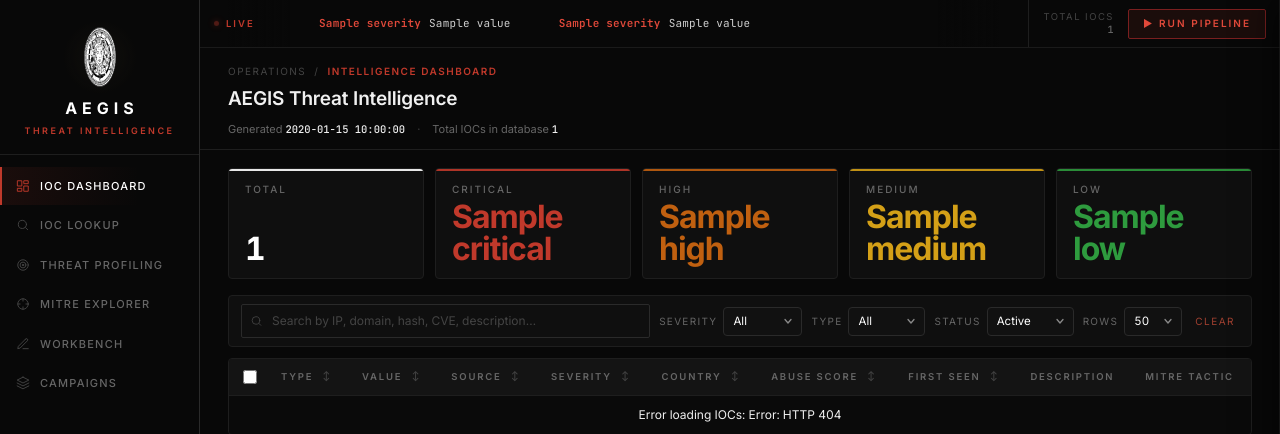
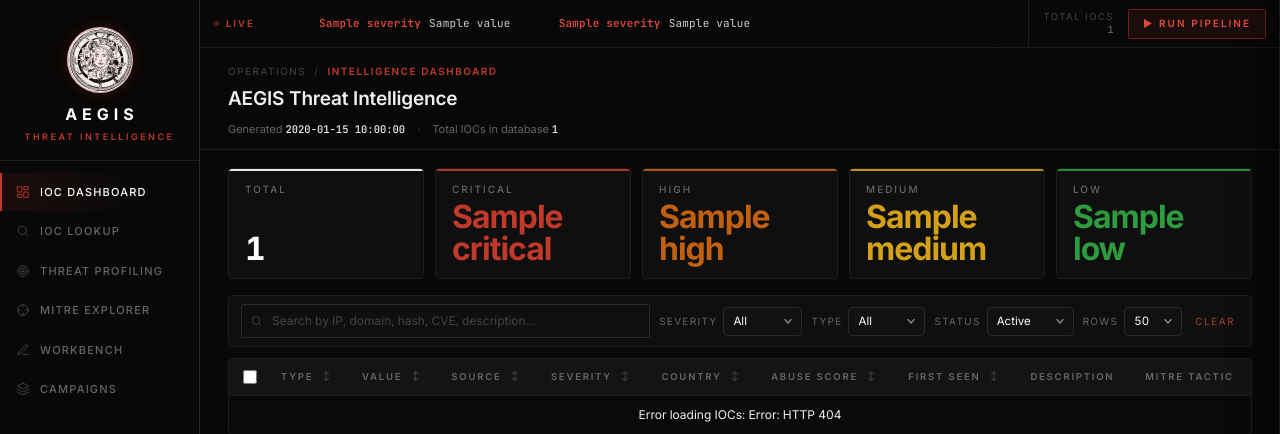
Before and after one commit to mateusdias96cs/aegis-threat-intelligence, a Python web app: template templates/report.html in a window 1280 px wide. Shown: the top 434 px of the page. Run offline with Jinja, Linux system fonts and the light colour scheme; the template is opened without the code that fills it: most values are stand-ins (such as "Sample title", 1, 10 or a date in 2020).

Commit message:
fix: logo red glow pulse animation, drawer text legibility improvements

```diff
--- a/templates/report.html
+++ b/templates/report.html
@@ -65,12 +65,11 @@
     /* ── Sidebar */
     .sidebar { background: var(--bg-base); border-right: 1px solid #2a2a2a; display: flex; flex-direction: column; height: 100vh; overflow: hidden; }
     .sb-brand { padding: 22px 16px 14px; display: flex; flex-direction: column; align-items: center; gap: 8px; }
-    .shield-wrap { position: relative; width: 70px; height: 70px; display: grid; place-items: center; }
-    .shield-glow { position: absolute; inset: -8px; border-radius: 50%; background: radial-gradient(circle, rgba(200,169,110,.07) 0%, transparent 65%); pointer-events: none; animation: glowpulse 8s linear infinite; }
-    @keyframes glowpulse { 0%,100%{opacity:.85} 50%{opacity:.4} }
-    .shield { width: 60px; height: 60px; border-radius: 50%; border: 1px solid #333; background: #fff; overflow: hidden; display: grid; place-items: center; animation: spin3d 10s linear infinite; }
-    .shield img { width: 60px; height: 60px; display: block; object-fit: cover; border-radius: 50%; }
-    @keyframes spin3d { from { transform: rotateY(0deg); } to { transform: rotateY(360deg); } }
+    .shield-wrap { position: relative; width: 76px; height: 76px; display: grid; place-items: center; }
+    .shield-glow { position: absolute; inset: -10px; border-radius: 50%; background: radial-gradient(circle, rgba(192,57,43,.18) 0%, rgba(192,57,43,.06) 45%, transparent 70%); pointer-events: none; animation: glowpulse 3s ease-in-out infinite; }
+    @keyframes glowpulse { 0%,100%{ opacity:.5; transform:scale(1); } 50%{ opacity:1; transform:scale(1.08); } }
+    .shield { width: 66px; height: 66px; border-radius: 50%; border: 1px solid rgba(192,57,43,.35); background: #fff; overflow: hidden; display: grid; place-items: center; box-shadow: 0 0 18px rgba(192,57,43,.15); }
+    .shield img { width: 66px; height: 66px; display: block; object-fit: cover; border-radius: 50%; }
     .sb-title { font-size: 16px; font-weight: 700; letter-spacing: 5px; color: #fff; line-height: 1; padding-left: 5px; }
     .sb-sub { font-size: 9px; font-weight: 600; letter-spacing: 2.5px; color: var(--red-primary); text-transform: uppercase; }
     .sb-rule { height: 1px; background: var(--border); margin: 2px 0; flex-shrink: 0; }
@@ -374,11 +373,11 @@
     .drawer-body { flex:1; overflow-y:auto; padding-bottom:40px; }
     .drawer-section { padding:16px 20px; border-bottom:1px solid var(--border-subtle); }
     .drawer-section:last-child { border-bottom:none; }
-    .drawer-section-title { font-size:10px; font-weight:600; letter-spacing:1.8px; text-transform:uppercase; color:var(--text-tertiary); margin-bottom:12px; }
+    .drawer-section-title { font-size:11px; font-weight:600; letter-spacing:1.5px; text-transform:uppercase; color:#666666; margin-bottom:12px; }
     .drawer-info-grid { display:grid; grid-template-columns:1fr 1fr; gap:8px; }
     .drawer-info-block { background:var(--bg-elevated); border-radius:3px; padding:9px 12px; }
-    .drawer-info-label { font-size:9.5px; color:var(--text-tertiary); margin-bottom:3px; letter-spacing:.5px; }
-    .drawer-info-value { font-size:12.5px; color:var(--text-primary); font-weight:500; word-break:break-word; }
+    .drawer-info-label { font-size:10.5px; color:#555555; margin-bottom:4px; letter-spacing:.3px; }
+    .drawer-info-value { font-size:13px; color:var(--text-primary); font-weight:500; word-break:break-word; }
 
     /* score bars */
     .score-bar-row { display:flex; align-items:center; gap:10px; margin-bottom:8px; }
```
